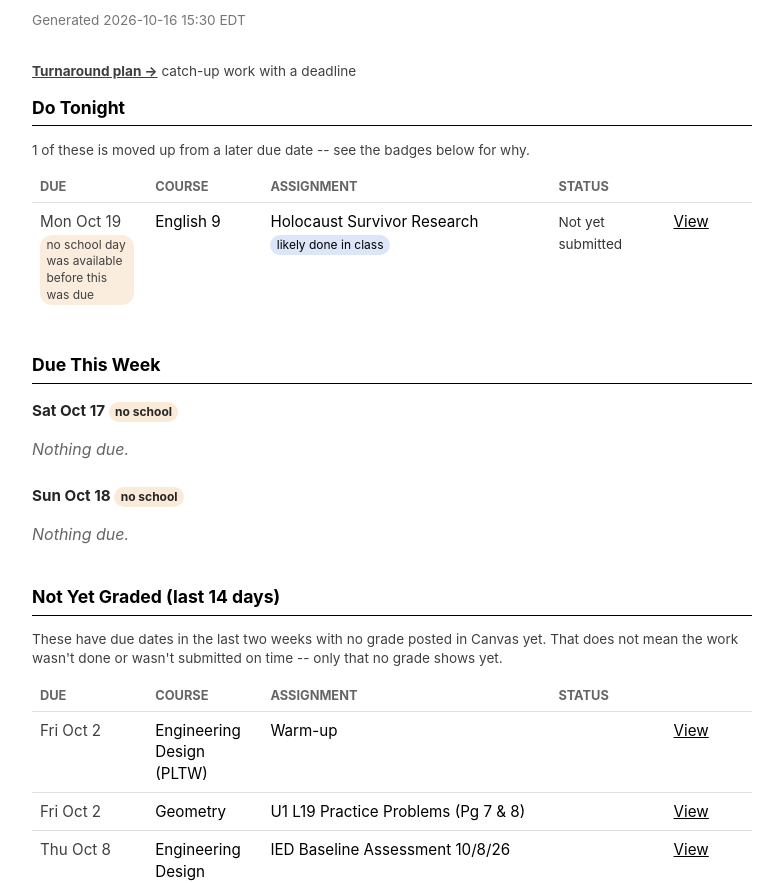
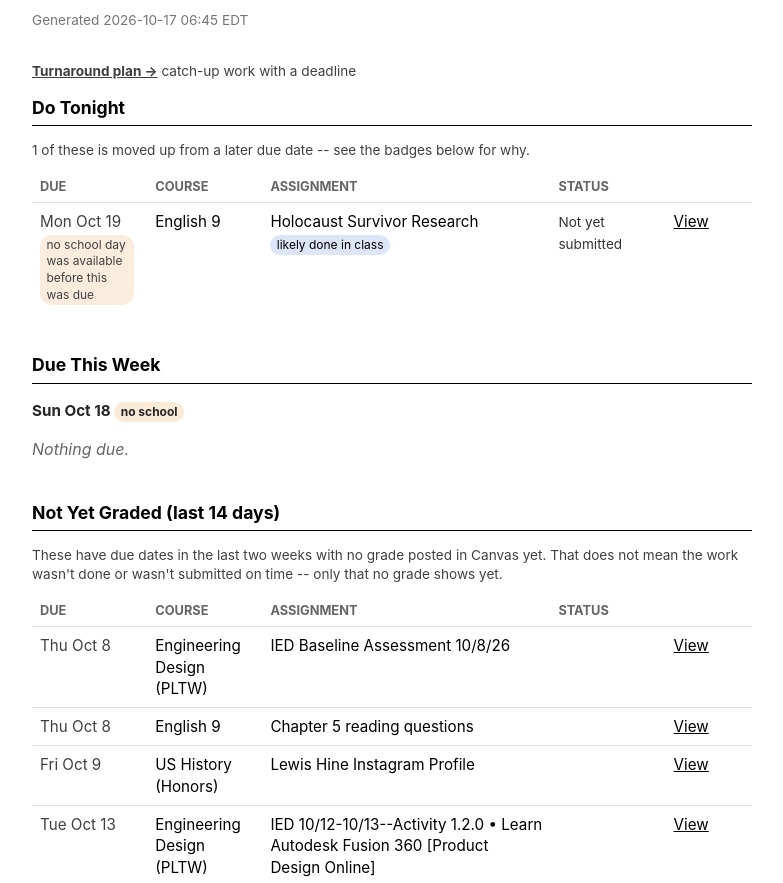
Before and after one commit to LeonHodgesAustin/daily-agenda, a plain HTML site: page index.html in a window 1280 px wide. Shown: the part 66-949 px from the top of the page, without its empty margins (248-1031 px from the left). Drawn offline with Linux system fonts and the light colour scheme.

Commit message:
Update: 2026-10-17 10:45 UTC

```diff
--- a/index.html
+++ b/index.html
@@ -33,7 +33,7 @@
 </head>
 <body>
   <h1>Daily Agenda</h1>
-  <p class="generated">Generated 2026-10-16 15:30 EDT</p>
+  <p class="generated">Generated 2026-10-17 06:45 EDT</p>
   <p class="note"><a href="turnaround.html"><strong>Turnaround plan &rarr;</strong></a> catch-up work with a deadline</p>
 
   <section>
@@ -62,10 +62,6 @@
   <section>
     <h2>Due This Week</h2>
     <div class="day">
-      <h3>Sat Oct 17 <span class="badge">no school</span></h3>
-      <p class="empty">Nothing due.</p>
-    </div>
-    <div class="day">
       <h3>Sun Oct 18 <span class="badge">no school</span></h3>
       <p class="empty">Nothing due.</p>
     </div>
@@ -83,20 +79,6 @@
       </colgroup>
       <thead><tr><th>Due</th><th>Course</th><th>Assignment</th><th>Status</th><th></th></tr></thead>
       <tbody>
-      <tr>
-        <td class="due"><span class="day-date">Fri Oct 2</span></td>
-        <td class="course">Engineering Design (PLTW)</td>
-        <td class="name">Warm-up</td>
-        <td class="status-cell"></td>
-        <td class="link"><a href="https://hcpss.instructure.com/courses/311400/assignments/14869113" target="_blank" rel="noopener">View</a></td>
-      </tr>
-      <tr>
-        <td class="due"><span class="day-date">Fri Oct 2</span></td>
-        <td class="course">Geometry</td>
-        <td class="name">U1 L19 Practice Problems (Pg 7 & 8) </td>
-        <td class="status-cell"></td>
-        <td class="link"><a href="https://hcpss.instructure.com/courses/297999/assignments/14877745" target="_blank" rel="noopener">View</a></td>
-      </tr>
       <tr>
         <td class="due"><span class="day-date">Thu Oct 8</span></td>
         <td class="course">Engineering Design (PLTW)</td>
```
Also changed, not shown: turnaround.html (+2 -2 lines).
